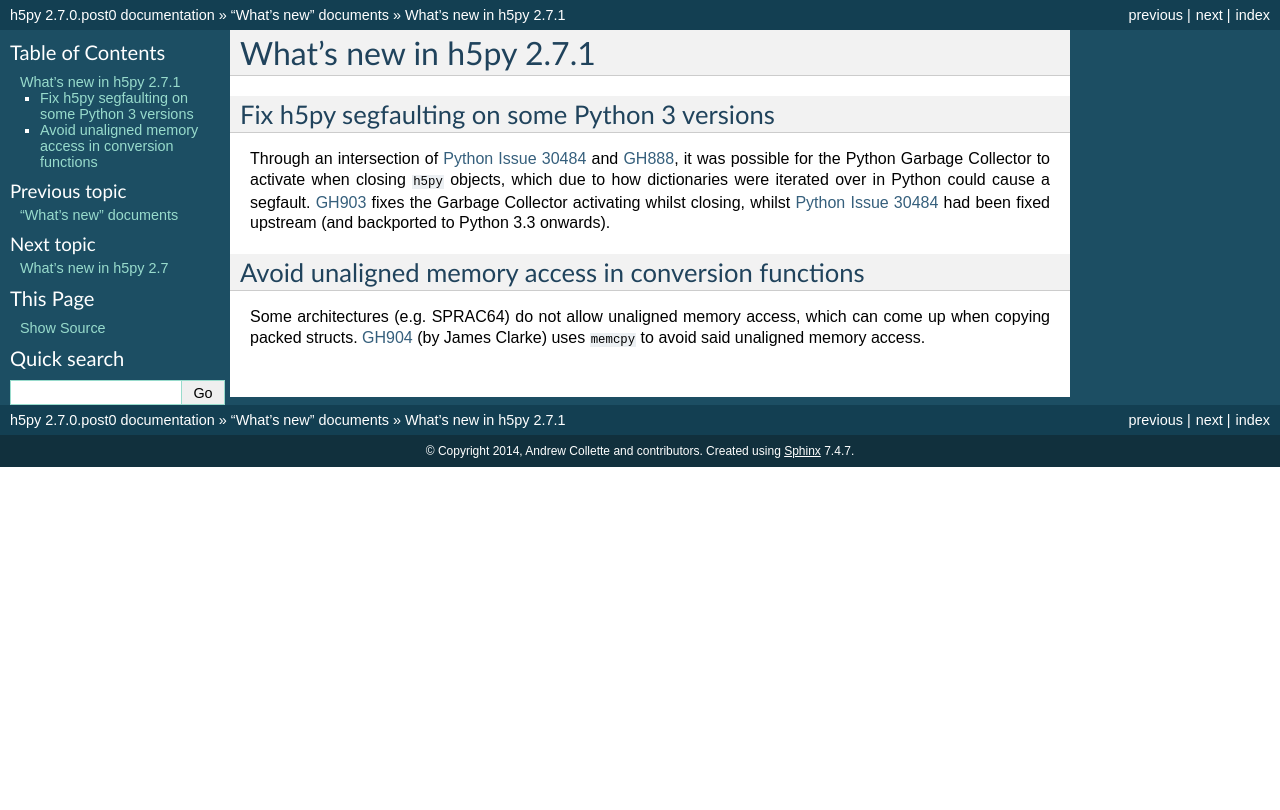
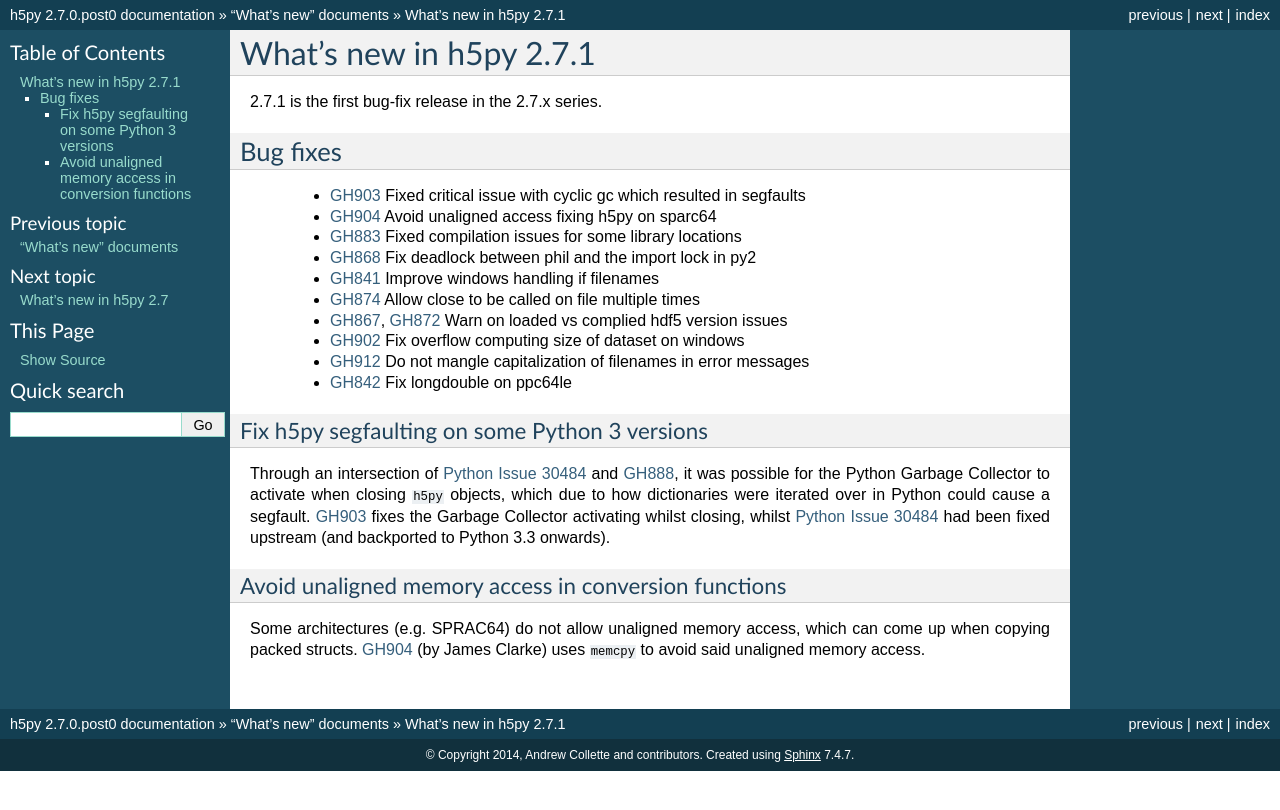
Before and after one commit to h5py/h5py, a Sphinx documentation site: the page built from docs/whatsnew/2.7.1.rst, in a window 1280 px wide. Shown: the top 810 px of the page. Built offline with Sphinx 7.4.7, drawn with Linux system fonts in a browser that asks for light colours; pages that are not in the unit, such as notebooks, are missing from menus.

Commit message:
DOC: actually update the release docs

```diff
--- a/docs/whatsnew/2.7.1.rst
+++ b/docs/whatsnew/2.7.1.rst
@@ -1,8 +1,25 @@
 What's new in h5py 2.7.1
 ========================
 
+2.7.1 is the first bug-fix release in the 2.7.x series.
+
+Bug fixes
+---------
+
+  - :issue:`903` Fixed critical issue with cyclic gc which resulted in segfaults
+  - :issue:`904` Avoid unaligned access fixing h5py on sparc64
+  - :issue:`883` Fixed compilation issues for some library locations
+  - :issue:`868` Fix deadlock between phil and the import lock in py2
+  - :issue:`841` Improve windows handling if filenames
+  - :issue:`874` Allow close to be called on file multiple times
+  - :issue:`867`, :issue:`872` Warn on loaded vs complied hdf5 version issues
+  - :issue:`902` Fix overflow computing size of dataset on windows
+  - :issue:`912` Do not mangle capitalization of filenames in error messages
+  - :issue:`842` Fix longdouble on ppc64le
+
 Fix h5py segfaulting on some Python 3 versions
-----------------------------------------------
+~~~~~~~~~~~~~~~~~~~~~~~~~~~~~~~~~~~~~~~~~~~~~~
+
 Through an intersection of `Python Issue 30484`_ and :issue:`888`, it was
 possible for the Python Garbage Collector to activate when closing ``h5py``
 objects, which due to how dictionaries were iterated over in Python could
@@ -11,10 +28,10 @@
 to Python 3.3 onwards).
 
 Avoid unaligned memory access in conversion functions
--------------------------------------------------------
+~~~~~~~~~~~~~~~~~~~~~~~~~~~~~~~~~~~~~~~~~~~~~~~~~~~~~
+
 Some architectures (e.g. SPRAC64) do not allow unaligned memory access, which
 can come up when copying packed structs. :issue:`904` (by James Clarke) uses
 ``memcpy`` to avoid said unaligned memory access.
 
-
 .. _`Python Issue 30484`: https://bugs.python.org/issue30484
```
